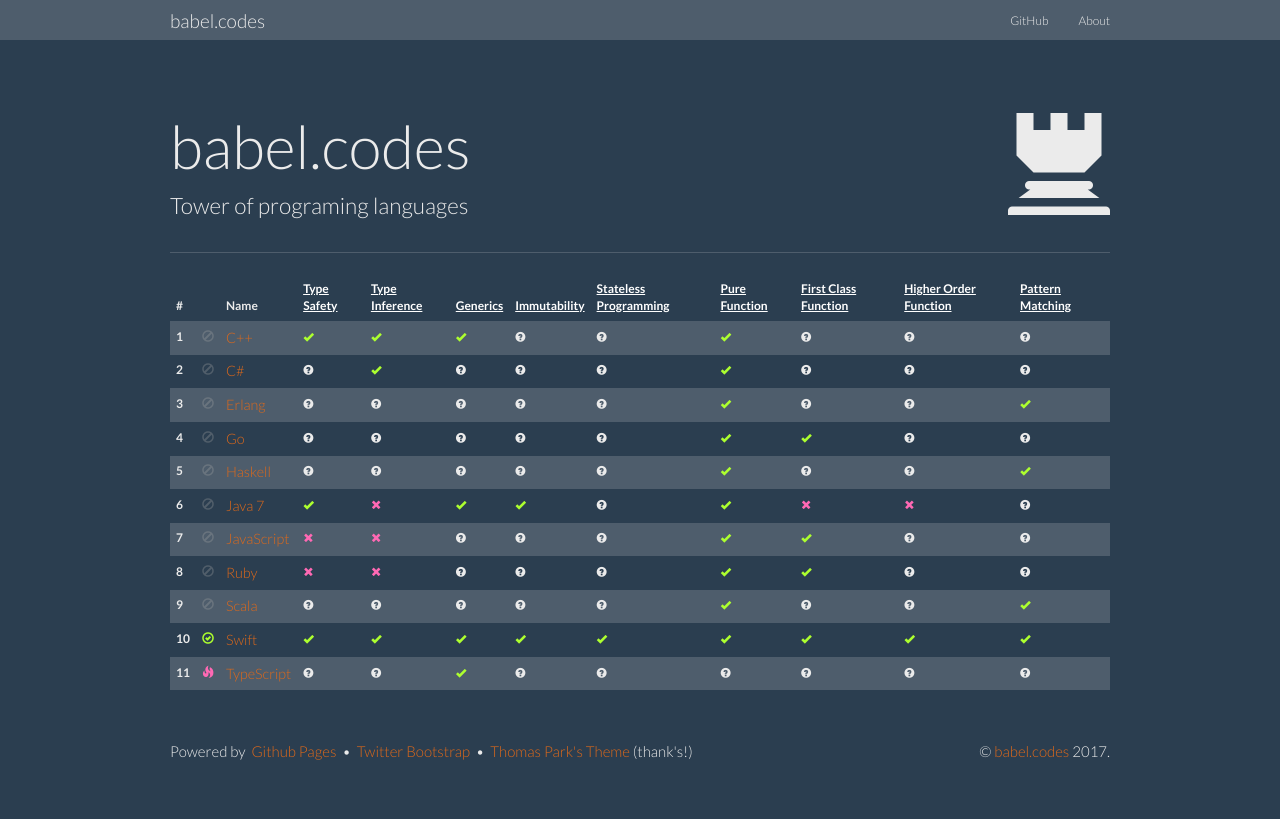
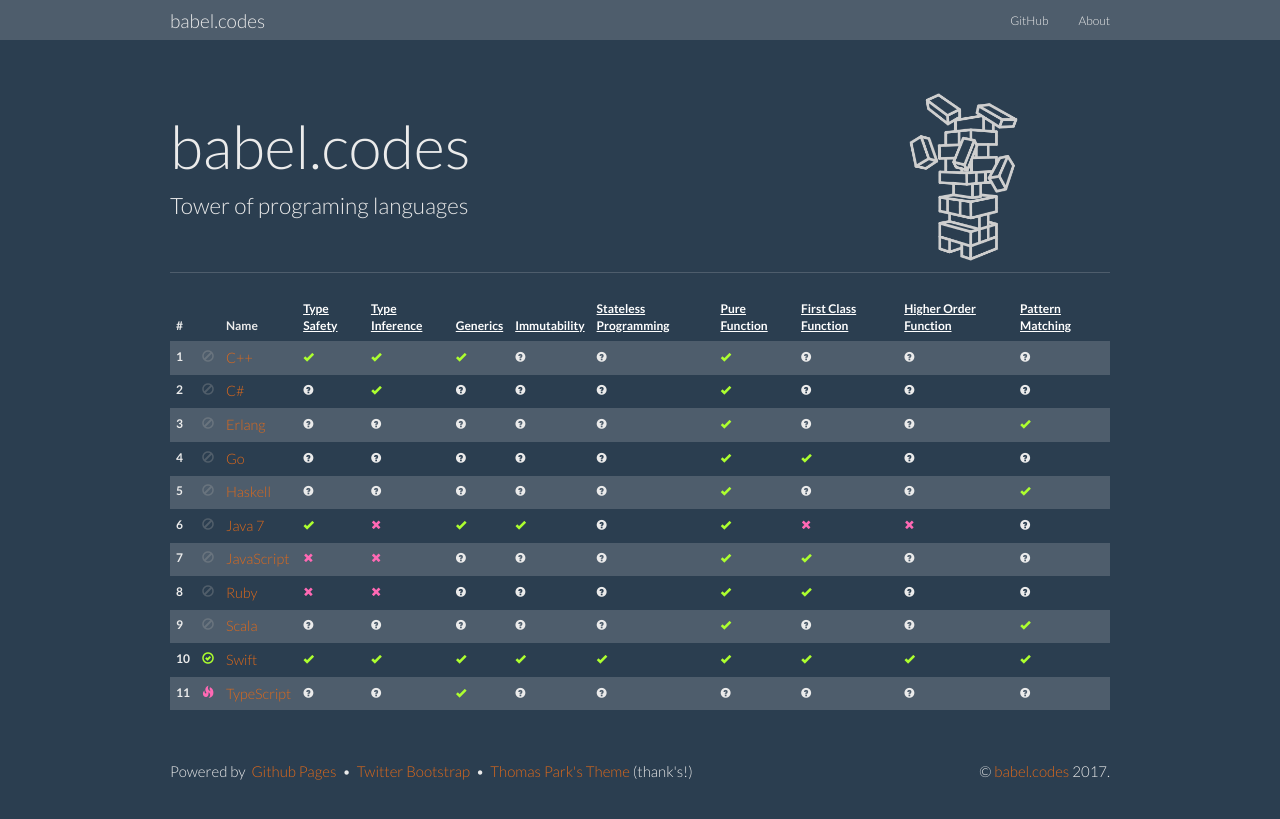
Before and after one commit to babelcodes/babelcodes.github.io, a Jekyll site: the page built from index.html, in a window 1280 px wide. Shown: the top 819 px of the page. Built offline with Jekyll 4.4.1, drawn with Linux system fonts in a browser that asks for light colours; nearby versions of some CDN libraries.

Commit message:
Add icon and favicon.

```diff
--- a/_layouts/default-headed.html
+++ b/_layouts/default-headed.html
@@ -12,10 +12,8 @@
 	  </div>
 	  <div class="col-lg-4 col-md-5 col-sm-6">
 	    <div class="sponsor">
-			<!-- <img src="/resources/images/icons/ioskit-w-100x.png" /> -->
-			<h1>
-				<span class="glyphicon glyphicon-tower pull-right" aria-hidden="true" style="font-size: 1.7em;"></span>
-			</h1>
+			 <img src="/resources/images/icons/babel-230x330-jenga-w.png" height="170" style_="background-color:white;" title="Building IT Babel Tower!"/>
+			<!--<h1><span class="glyphicon glyphicon-tower pull-right" aria-hidden="true" style="font-size: 1.7em;"></span></h1>-->
 	    </div>
 	  </div>
 	</div>
--- a/_layouts/default.html
+++ b/_layouts/default.html
@@ -7,7 +7,7 @@
     <meta name="description" content="babel.codes: Tower of Programming Languages">
 
 	<!-- Issue #3 -->
-	<link rel="icon" type="image/png" href="/resources/images/icons/favicon.png" />
+	<link rel="icon" type="image/png" href="/resources/images/icons/babel-145.png" />
 
 	<!-- Issue #23 -->
 	<meta name="viewport" content="width=device-width, initial-scale=1, maximum-scale=1, user-scalable=no">
```
Also changed, not shown: resources/images/icons/babel-145.png (added), resources/images/icons/babel-230x330-jenga-w.png (added), resources/images/icons/babel-512-jenga-w.png (added).
